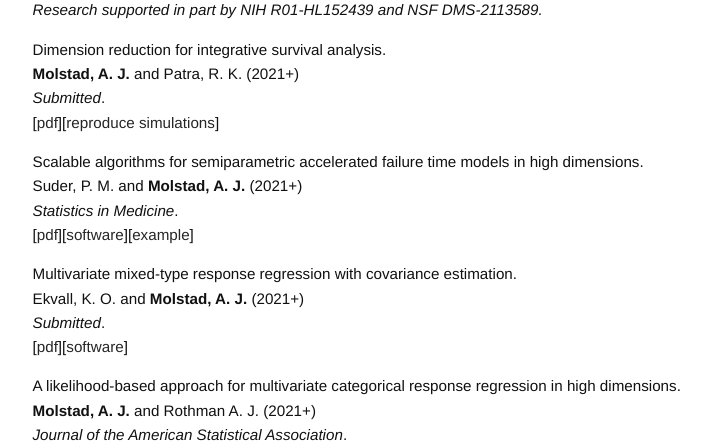
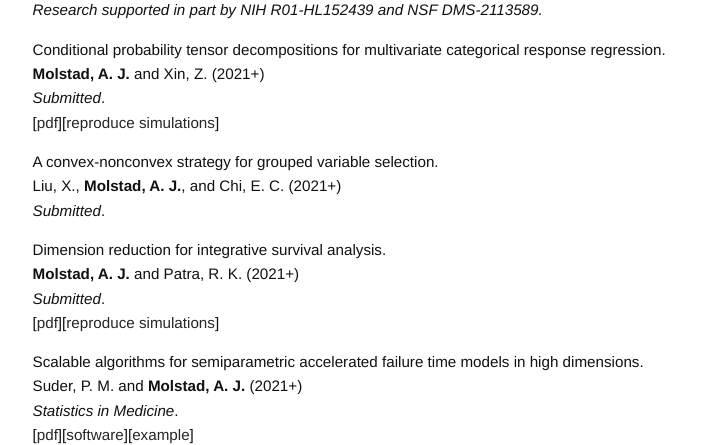
Before and after one commit to ajmolstad/ajmolstad.github.io, a Jekyll site: the page built from research.md, in a window 1280 px wide and 900 px high, cut to the strip 455-900 px from the top of the window. Shown: the whole strip, without its empty margins (275-986 px from the left). Built offline with Jekyll 4.4.1, drawn with Linux system fonts in a browser that asks for light colours; some of the changed lines change nothing that is shown.

Commit message:
Update research.md

```diff
--- a/research.md
+++ b/research.md
@@ -15,15 +15,15 @@
 *Submitted.* <br>
 [[pdf](https://arxiv.org/abs/2108.02143)][[reproduce simulations](https://github.com/ajmolstad/IntegrativeCox)]<br> -->
 
-<!-- Conditional probability tensor decompositions for
+Conditional probability tensor decompositions for
 multivariate categorical response regression. <br>
 **Molstad, A. J.** and Xin, Z. (2021+)<br>
 *Submitted*. <br>
-[[pdf](https://arxiv.org/abs/2108.02143)][[reproduce simulations](https://github.com/ajmolstad/IntegrativeCox)]<br>
- -->
-<!-- A convex-nonconvex strategy for grouped variable selection. <br>
+[[pdf](https://arxiv.org/abs/2108.02143)][[reproduce simulations](https://github.com/ajmolstad/CondTensorDecomp)]<br>
+
+A convex-nonconvex strategy for grouped variable selection. <br>
 Liu, X., **Molstad, A. J.**, and Chi, E. C. (2021+) <br>
-*Submitted*. <br> -->
+*Submitted*. <br>
 
 
 Dimension reduction for integrative survival analysis. <br>
```
